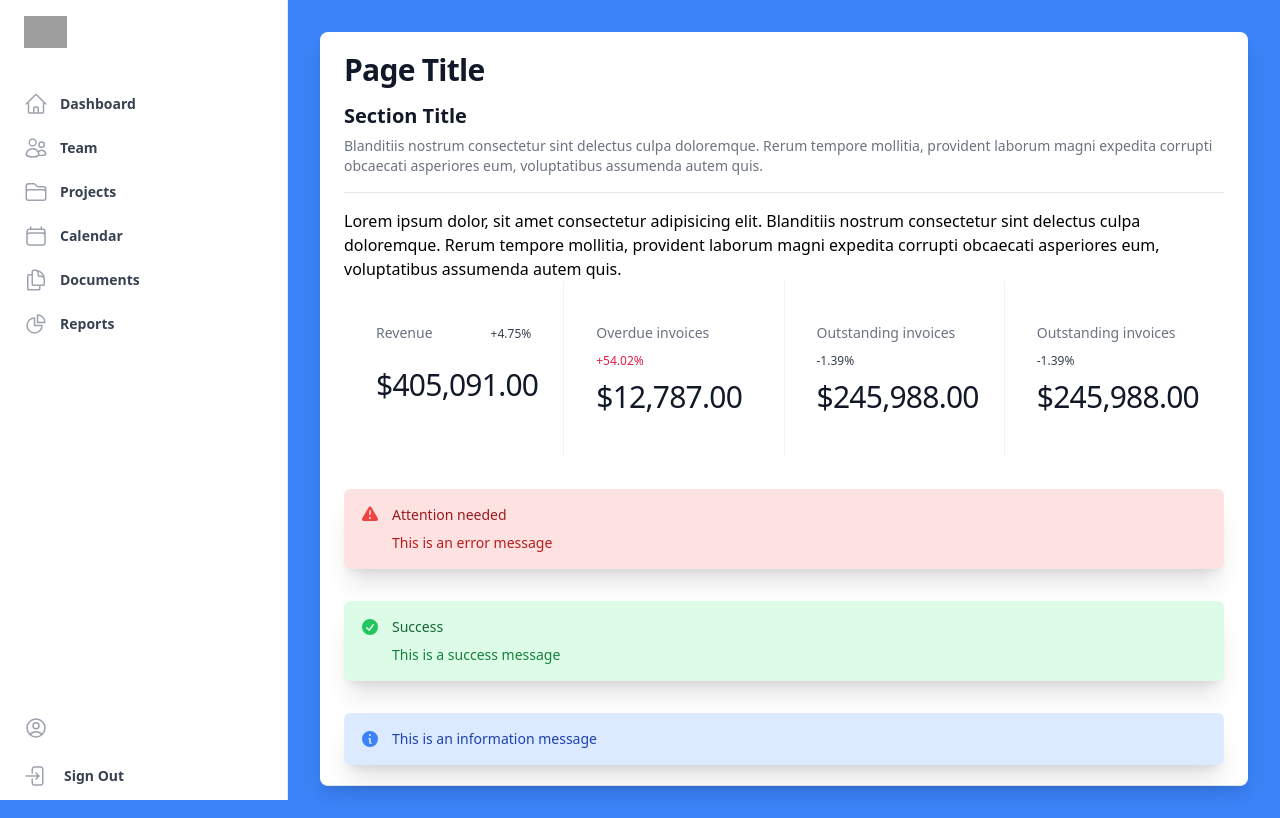
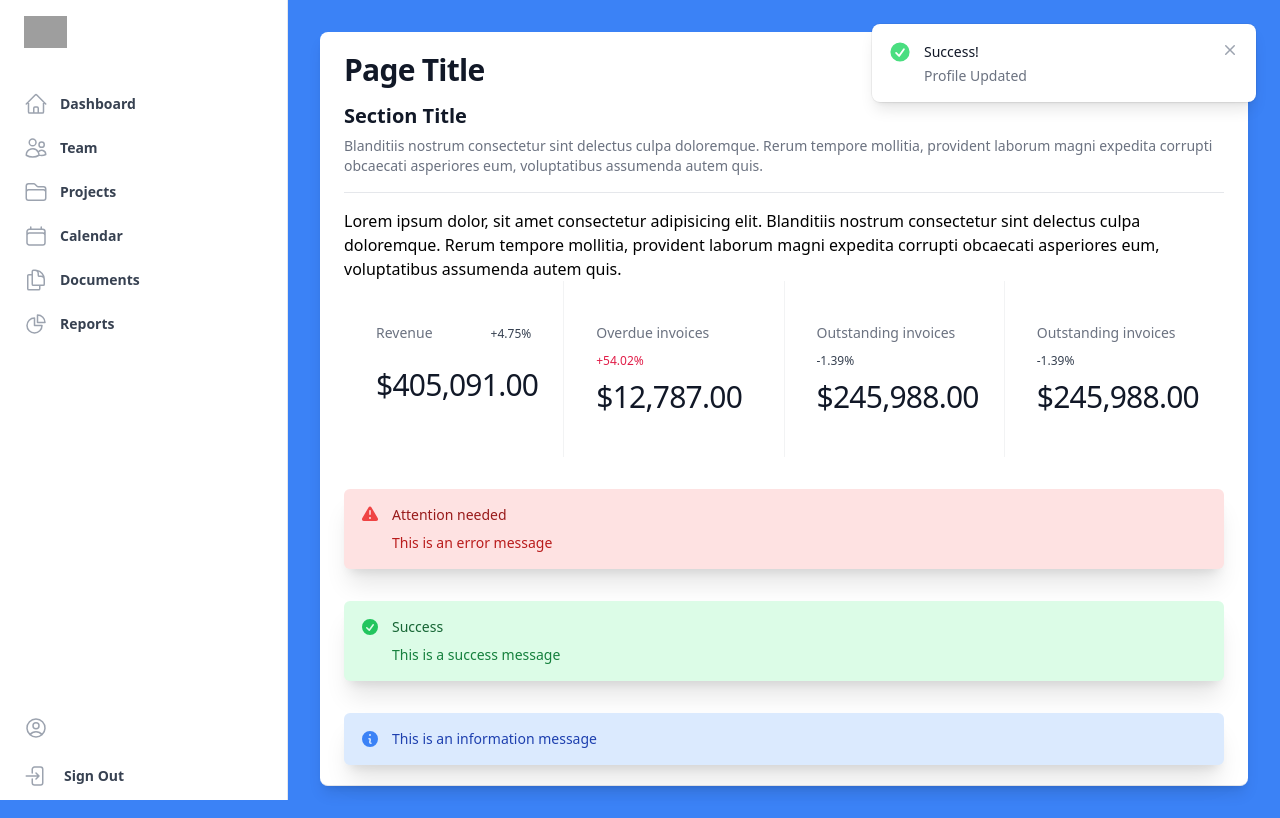
Before and after one commit to C6ABK/DjangoWSIC, a React (Create React App) app in the folder frontend/: page /protectedScreen in a window 1280 px wide. Built offline with nearby package versions, Linux system fonts and the light colour scheme; sample sign-in values are in the browser's storage; grey boxes are pictures that could not be loaded.

Commit message:
Success message for update profile,

```diff
--- a/frontend/src/actions/userActions.js
+++ b/frontend/src/actions/userActions.js
@@ -14,6 +14,7 @@
     USER_UPDATE_PROFILE_REQUEST,
     USER_UPDATE_PROFILE_SUCCESS,
     USER_UPDATE_PROFILE_FAIL,
+    SHOW_UPDATE_MESSAGE,
 } from '../constants/userConstants'
 
 export const updateUserProfile = (user) => async (dispatch, getState) => {
@@ -40,13 +41,17 @@
         )
 
         dispatch({
+            type: USER_LOGIN_SUCCESS,
+            payload: data
+        })
+
+        dispatch({
             type: USER_UPDATE_PROFILE_SUCCESS,
             payload: data
         })
 
         dispatch({
-            type: USER_LOGIN_SUCCESS,
-            payload: data
+            type: SHOW_UPDATE_MESSAGE
         })
 
         localStorage.setItem('userInfo', JSON.stringify(data))
--- a/frontend/src/components/Message.jsx
+++ b/frontend/src/components/Message.jsx
@@ -1,4 +1,6 @@
-import { ExclamationTriangleIcon, CheckCircleIcon, InformationCircleIcon } from '@heroicons/react/20/solid'
+import { ExclamationTriangleIcon, CheckCircleIcon, InformationCircleIcon, XMarkIcon } from '@heroicons/react/20/solid'
+import { Fragment, useState } from 'react'
+import { Transition } from '@headlessui/react'
 
 export function Error({ children }) {
     return (
@@ -57,3 +59,57 @@
         </div>
     )
 }
+
+export function SuccessNotification({children, ...props}) {
+  const [show, setShow] = useState(true)
+
+  return (
+    <>
+      {/* Global notification live region, render this permanently at the end of the document */}
+      <div
+        aria-live="assertive"
+        className="pointer-events-none fixed inset-0 flex items-end px-4 py-6 sm:items-start sm:p-6"
+      >
+        <div className="flex w-full flex-col items-center space-y-4 sm:items-end">
+          {/* Notification panel, dynamically insert this into the live region when it needs to be displayed */}
+          <Transition
+            show={show}
+            as={Fragment}
+            enter="transform ease-out duration-300 transition"
+            enterFrom="translate-y-2 opacity-0 sm:translate-y-0 sm:translate-x-2"
+            enterTo="translate-y-0 opacity-100 sm:translate-x-0"
+            leave="transition ease-in duration-100"
+            leaveFrom="opacity-100"
+            leaveTo="opacity-0"
+          >
+            <div className="pointer-events-auto w-full max-w-sm overflow-hidden rounded-lg bg-white shadow-lg ring-1 ring-black ring-opacity-5">
+              <div className="p-4">
+                <div className="flex items-start">
+                  <div className="flex-shrink-0">
+                    <CheckCircleIcon className="h-6 w-6 text-green-400" aria-hidden="true" />
+                  </div>
+                  <div className="ml-3 w-0 flex-1 pt-0.5">
+                    <p className="text-sm font-medium text-gray-900">Success!</p>
+                    <p className="mt-1 text-sm text-gray-500">{children}</p>
+                  </div>
+                  <div className="ml-4 flex flex-shrink-0">
+                    <button
+                      type="button"
+                      className="inline-flex rounded-md bg-white text-gray-400 hover:text-gray-500 focus:outline-none focus:ring-2 focus:ring-indigo-500 focus:ring-offset-2"
+                      onClick={() => {
+                        setShow(false)
+                      }}
+                    >
+                      <span className="sr-only">Close</span>
+                      <XMarkIcon className="h-5 w-5" aria-hidden="true" />
+                    </button>
+                  </div>
+                </div>
+              </div>
+            </div>
+          </Transition>
+        </div>
+      </div>
+    </>
+  )
+}
--- /dev/null
+++ b/frontend/src/components/Timer.jsx
@@ -0,0 +1,35 @@
+import { useState, useEffect } from 'react'
+
+const Timer = ({ children }) => {
+  const [show, setShow] = useState(true)
+
+  // On componentDidMount set the timer
+  useEffect(() => {
+    const timeId = setTimeout(() => {
+      // After 3 seconds set the show value to false
+      setShow(false)
+    }, 3000)
+
+    return () => {
+      clearTimeout(timeId)
+    }
+  }, []);
+
+  // If show is false the component will return null and stop here
+  if (!show) {
+    return null;
+  }
+
+  // If show is true this will be returned
+  return (
+    <div>
+      {children}
+    </div>
+  )
+}
+
+Timer.defaultPros = {
+  variant: 'info',
+}
+
+export default Timer;
--- a/frontend/src/constants/userConstants.js
+++ b/frontend/src/constants/userConstants.js
@@ -17,3 +17,5 @@
 export const USER_UPDATE_PROFILE_SUCCESS = 'USER_UPDATE_PROFILE_SUCCESS'
 export const USER_UPDATE_PROFILE_FAIL = 'USER_UPDATE_PROFILE_FAIL'
 export const USER_UPDATE_PROFILE_RESET = 'USER_UPDATE_PROFILE_RESET'
+export const SHOW_UPDATE_MESSAGE = 'SHOW_UPDATE_MESSAGE'
+export const HIDE_UPDATE_MESSAGE = 'HIDE_UPDATE_MESSAGE'
--- a/frontend/src/reducers/userReducers.js
+++ b/frontend/src/reducers/userReducers.js
@@ -13,7 +13,9 @@
     USER_UPDATE_PROFILE_REQUEST,
     USER_UPDATE_PROFILE_SUCCESS,
     USER_UPDATE_PROFILE_FAIL,
-    USER_UPDATE_PROFILE_RESET
+    USER_UPDATE_PROFILE_RESET,
+    SHOW_UPDATE_MESSAGE,
+    HIDE_UPDATE_MESSAGE
 } from '../constants/userConstants'
 
 export const userUpdateProfileReducer = (state = { user: {} }, action) => {
@@ -29,6 +31,12 @@
 
         case USER_UPDATE_PROFILE_RESET:
             return { user: {} }
+
+        case SHOW_UPDATE_MESSAGE:
+            return { showMsg: true }
+
+        case HIDE_UPDATE_MESSAGE:
+            return { showMsg: false }
 
         default:
             return state
--- a/frontend/src/screens/ProfileScreen.jsx
+++ b/frontend/src/screens/ProfileScreen.jsx
@@ -2,15 +2,15 @@
 import { useNavigate } from 'react-router-dom'
 import { useDispatch, useSelector } from 'react-redux'
 import { getUserDetails, updateUserProfile } from '../actions/userActions'
-import { USER_UPDATE_PROFILE_RESET } from '../constants/userConstants'
+import { USER_UPDATE_PROFILE_RESET, HIDE_UPDATE_MESSAGE } from '../constants/userConstants'
 
 import Loader from '../components/Loader'
-import { Error } from '../components/Message'
+import { Error, SuccessNotification } from '../components/Message'
 import { ThinContainer } from '../components/Containers'
 import Card from '../components/Card'
 import { TextBox, TextBoxR, SubmitButton } from '../components/FormControls'
 
-function ProfileScreen({ history }) {
+function ProfileScreen() {
     const [first_name, setFirst_name] = useState('')
     const [last_name, setLast_name] = useState('')
     const [email, setEmail] = useState('')
@@ -28,7 +28,7 @@
     const { userInfo } = userLogin
 
     const userUpdateProfile = useSelector(state => state.userUpdateProfile)
-    const { success } = userUpdateProfile
+    const { success, showMsg } = userUpdateProfile
 
     useEffect(() => {
         if (!userInfo) {
@@ -59,12 +59,15 @@
             }))
             setMessage('')
         }
+
+        setTimeout(() => {
+            dispatch({ type: HIDE_UPDATE_MESSAGE })
+        }, 5000)
     }
 
     return (
         <ThinContainer>
             <Card>
-                {loading ? <Loader /> :
                 <div className="flex min-h-full flex-1 flex-col justify-center px-6 py-12 lg:px-8">
                     <div className="sm:mx-auto sm:w-full sm:max-w-sm">
                         <h2 className="text-center text-2xl font-bold leading-9 tracking-tight text-gray-900">
@@ -75,9 +78,10 @@
                     {message && <Error>{message}</Error>}
                     {error && <Error>{error}</Error>}
 
-                        {success && <p>Success</p>}
+                    {showMsg && <SuccessNotification>Your profile has been updated.</SuccessNotification>}
 
                     <div className="mt-10 sm:mx-auto sm:w-full sm:max-w-sm">
+                        {loading ? <Loader /> :
                             <form className="space-y-4" onSubmit={submitHandler}>
                                 <TextBoxR
                                     type={'text'}
@@ -119,9 +123,9 @@
 
                                 <SubmitButton type={'submit'} text={'Update Profile'} />
                             </form>
+                        }
                     </div>
                 </div>
-                }
             </Card>
         </ThinContainer>
     )
--- a/frontend/src/screens/ProtectedScreen.jsx
+++ b/frontend/src/screens/ProtectedScreen.jsx
@@ -7,7 +7,9 @@
 import Stats from '../components/Stats'
 import { Page, Section } from '../components/Headings'
 
-import { Error, Success, Info } from '../components/Message'
+import { Error, Success, Info, SuccessNotification } from '../components/Message'
+
+import Timer from '../components/Timer'
 
 function ProctectedScreen() {
     const userLogin = useSelector(state => state.userLogin)
@@ -33,6 +35,8 @@
                         <Error>This is an error message</Error>
                         <Success>This is a success message</Success>
                         <Info>This is an information message</Info>
+                        <SuccessNotification>Profile Updated</SuccessNotification>
+                        <Timer>Timer component</Timer>
                     </Card>
                 </Sidebar>
             }
```
Also changed, not shown: 1 other file (tests, documents, lock files or other folders). Lines whose indentation alone changed are shown as unchanged.
